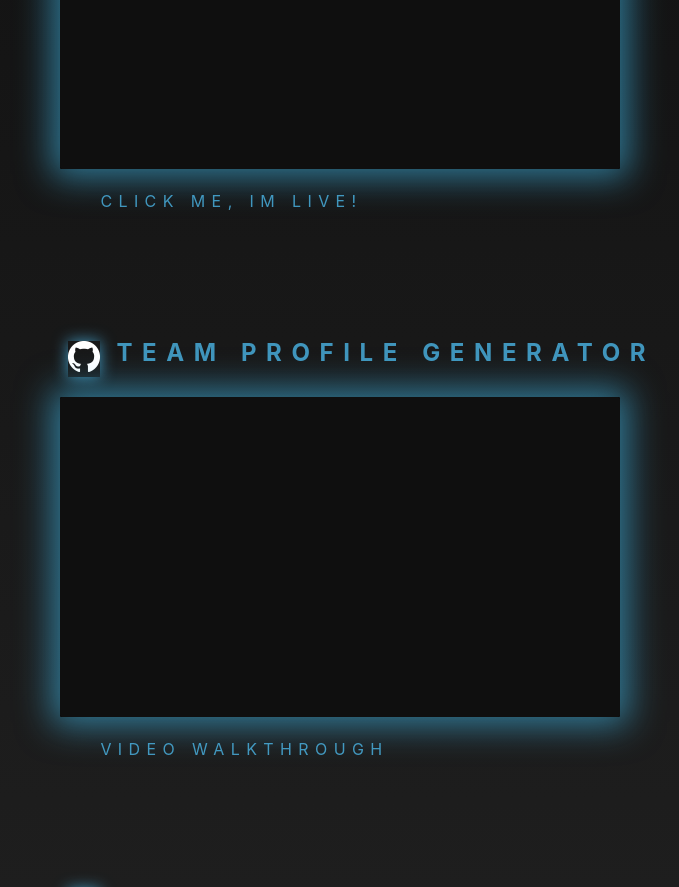
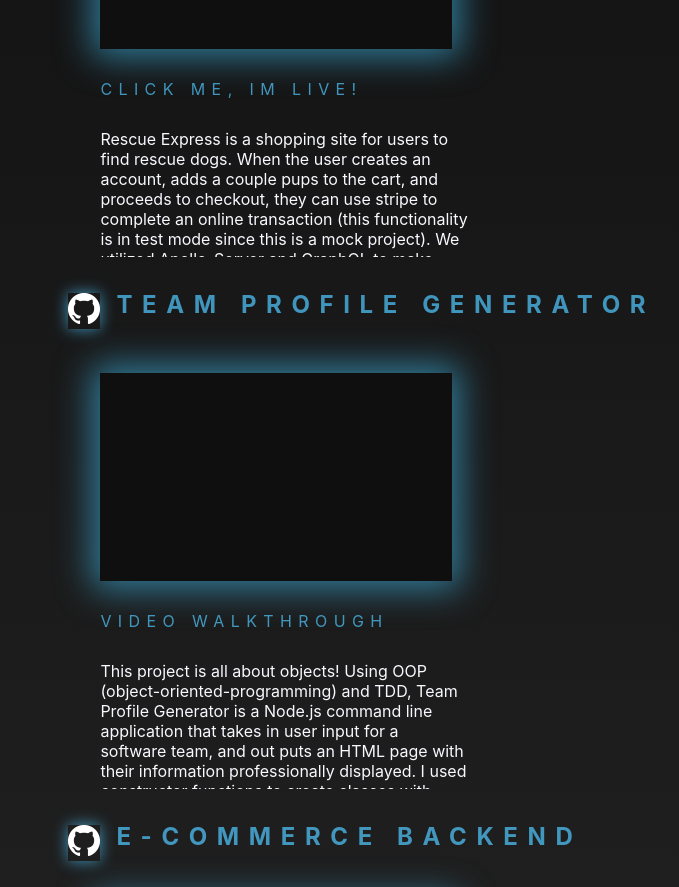
Before and after one commit to 0Blockaye0/React-Portfolio, a React (Create React App) app in the folder my-app/: page /portfolio in a window 1280 px wide. Shown: the part 1880-2767 px from the top of the page, without its empty margins (258-937 px from the left). Built offline with nearby package versions, Linux system fonts and the light colour scheme.

Commit message:
added overview description to project in portfolio.

```diff
--- a/my-app/src/components/Portfolio.js
+++ b/my-app/src/components/Portfolio.js
@@ -18,6 +18,8 @@ function Portfolio() {
       GHLink: "https://github.com/0Blockaye0/WeatherGroupie",
       vid_links: [],
       deployed_link: "https://0blockaye0.github.io/WeatherGroupie/",
+      overview:
+        "WOW how far I have come! This was my first group project and I had so much fun experimenting with unique ways I could deliver data from multiple APIs to create an app to discover new music. WeatherGrooupie uses the Open Weather API to get current weather conditions in a given location and makes calls to the Last.fm API and Napster API to retrieve a sample of a track. We use weather conditions and their synonyms to gather tracks that are tagged with those descriptions. I will admit, the result was not exactly what we had hoped for but it was blast to test our new skills in a team environment. The application is fairly simple, built with only HTML, JS, and CSS with UIkit for some styling.",
     },
     {
       name: "Travel Blogger",
@@ -28,6 +30,7 @@ function Portfolio() {
       GHLink: "https://github.com/0Blockaye0/Travel-Blogger",
       vid_links: [],
       deployed_link: "https://serene-tor-80949.herokuapp.com/",
+      overview: "Travel Blogger is a social media style application using Node.js, Express.js, Handlebars.js, Bycrypt, Passport, MySQL and Sequelize ORM. Users may preform CRUD operations to share short blogs about their travels with other users. As much as I appreciate good old fashion queries in MySQL, Having the chance to work with an ORM like Sequelize proved to have its advantages when creating tables and the writing the queries to retrieve data from them. The server is built with Express.js in the Node.js runtime environment, using passport for user authentication and Bycrpt for password hashing. On the front end, we used Handlebars.js as a templating language which allowed us to conditionally render components and reuse them across the app, which improved performance as well.",
     },
     {
       name: "REX Rescue Express",
@@ -38,6 +41,7 @@ function Portfolio() {
       GHLink: "https://github.com/0Blockaye0/REX-Rescue_Express",
       vid_links: [],
       deployed_link: "https://still-plains-06700.herokuapp.com/",
+      overview: "Rescue Express is a shopping site for users to find rescue dogs. When the user creates an account, adds a couple pups to the cart, and proceeds to checkout, they can use stripe to complete an online transaction (this functionality is in test mode since this is a mock project). We utilized Apollo-Server and GraphQL to make queries, in combination with  Mongoose, an object modeling tool for MongoDB, to structure our data.  On the front-end, we choose React.js and used tools like react-router to create the Nav. The users receive JSON web tokens upon login and signup for user authentication. ",
     },
     {
       name: "Team Profile Generator",
@@ -47,8 +51,11 @@ function Portfolio() {
         "https://drive.google.com/file/d/1YlEnXuKaZ263BjGAMqDaSJHyjyLbkDls/view",
       link_class: "project-links",
       GHLink: "https://github.com/0Blockaye0/Team-Profile-Generator",
-      vid_links: ["https://drive.google.com/file/d/1YlEnXuKaZ263BjGAMqDaSJHyjyLbkDls/view"],
+      vid_links: [
+        "https://drive.google.com/file/d/1YlEnXuKaZ263BjGAMqDaSJHyjyLbkDls/view",
+      ],
       deployed_link: "",
+      overview: "This project is all about objects! Using OOP (object-oriented-programming) and TDD, Team Profile Generator is a Node.js command line application that takes in user input for a software team, and out puts an HTML page with their information professionally displayed. I used constructor functions to create classes with methods and properties to produce objects based on the users input. User input is gathered in the command line with the Inquirer package, and all test are written and preformed using Jest.",
     },
     {
       name: "E-Commerce Backend",
@@ -64,6 +71,7 @@ function Portfolio() {
         "https://drive.google.com/file/d/1w8YItyO8WSBn9ziyN0j0FTGFoOH1mR0H/view",
       ],
       deployed_link: "",
+      overview: "This E-Commerce Back End project was meant to gain the fundamental architecture of e-commerce sites. The project began with a working Express.js API and seeded MySQL database. My Role was to incorporate Sequelize to create the models for the data base, and test the routes using Insomnia Core. The models have requirements, like having using foreign keys and associations to create relationships and references between them. I really enjoyed how much I learned during this project. The knowledge I gained was priceless when they were put to use in later projects. I also really enjoyed working with Insomnia Core to test the routes. Saving the routes to collections increased productivity, saved time, and helped create a nice workflow during testing. Environment variables like the MySQL username and password are stored using the dotenv npm package.",
     },
     {
       name: "Employee Tracker",
@@ -72,8 +80,11 @@ function Portfolio() {
       link_href: "https://github.com/0Blockaye0/Employee-Tracker",
       link_class: "project-links",
       GHLink: "https://github.com/0Blockaye0/Employee-Tracker",
-      vid_links: ["https://drive.google.com/file/d/1jYAfd1ifTtHCz9rO3f-VgQPjXw80-ldU/view"],
+      vid_links: [
+        "https://drive.google.com/file/d/1jYAfd1ifTtHCz9rO3f-VgQPjXw80-ldU/view",
+      ],
       deployed_link: "",
+      overview: "A Command Line CMS(Content Management System) for managing a theoretical company employee database, complete with optional seeds file for mock data. The application is built in Node.js runtime environment with the inquirer npm package for interacting and gathering data from the user. The MySQL2 npm package is used to connect to the MySQL database. Asynchronous functionality is used to preform queries by the use of prepared statements, preventing SQL injections into the MySQL database, improving performance, and making for smooth UI.  The Prepared statements include some join statements that helped me build my skills as a back end developer. Finally, the console.table npm package was used to print the tables in the console for visual reference. I love the way the application turned out, and its real world functionally makes it a great tool for any business.",
     },
   ];
 
@@ -101,30 +112,37 @@ function Portfolio() {
                     alt=""
                     id={project.image_id}
                     src={project.image_src}
-                    style={{ height: `16rem`, width: `30rem` }}
+                    style={{ height: `11rem`, width: `17rem` }}
                   ></img>
                 </a>
               </div>
               <div className="flap"></div>
             </div>
+
             <div className="vid_links">
               {project.vid_links.length > 0 &&
                 project.vid_links.map((link, idx) => {
                   return (
                     <div key={idx}>
-                      <a href={link}>Video Walkthrough {project.vid_links.length > 1 && project.vid_links.indexOf(link) + 1}</a>
+                      <a href={link}>
+                        Video Walkthrough{" "}
+                        {project.vid_links.length > 1 &&
+                          project.vid_links.indexOf(link) + 1}
+                      </a>
                     </div>
                   );
                 })}
-                {project.deployed_link !== "" &&  <a href={project.deployed_link} className="deployed_link">CLICK ME, IM LIVE!</a>}
+              {project.deployed_link !== "" && (
+                <a href={project.deployed_link} className="deployed_link">
+                  CLICK ME, IM LIVE!
+                </a>
+              )}
             </div>
-            {/* <div className="deployed-links-container">
-                {project.deployed_link !== "" &&  <a href={project.deployed_link} className="deployed_link">CLICK ME, IM LIVE!</a>}
-            </div> */}
+
+            <div className="overview-container">{project.overview}</div>
           </div>
         );
       })}
-      {/* </section> */}
     </section>
   );
 }
--- a/my-app/src/index.css
+++ b/my-app/src/index.css
@@ -4,21 +4,17 @@
 
 body,
 html {
-  /* height: 100%; */
-  /* width: 100%; */
   margin: 0;
   font-family: -apple-system, BlinkMacSystemFont, "Segoe UI", "Roboto", "Oxygen",
     "Ubuntu", "Cantarell", "Fira Sans", "Droid Sans", "Helvetica Neue",
     sans-serif;
   -webkit-font-smoothing: antialiased;
   -moz-osx-font-smoothing: grayscale;
-  /* background-image: linear-gradient(#000000, #313131); */
   color: ghostwhite;
 }
 
 .wrapper {
   min-height: 100%;
-  /* margin-bottom: -120px; */
 }
 
 body {
@@ -113,18 +109,9 @@ a:hover {
   font-style: italic;
   text-shadow: 0 0 10px black;
 }
-
 /* END */
 
 /* CSS FROM PURPLE SIDEBAR MENU */
-
-/* .sidebar {
-  position: fixed;
-  width: 25%;
-  height: 100vh;
-  background: #312450;
-  font-size: 0.65em;
-} */
 
 .sidebar {
   display: inline-grid;
@@ -194,7 +181,6 @@ a:not(.active):hover a {
 .is-active {
   color: white;
 }
-
 /* END */
 
 .footer {
@@ -211,28 +197,20 @@ a:not(.active):hover a {
   height: 500px;
 }
 
-/* #footerLink {
-  line-height: 2em;
-}
-
-#footerLink::after {
-  display: none;
-}  */
-
 /* PROJECT DISPLAY CARD  */
 .form-container {
   position: relative;
   transform: translate(-50%, -50%);
-  height: 20rem;
-  width: 35rem;
+  height: 13rem;
+  width: 22rem;
   background: black;
   overflow: hidden;
   border-radius: 2px;
   cursor: pointer;
-  box-shadow: 0 0 35px 8px rgb(67 202 255/ 56%);
-  margin-top: 12rem;
-  margin-bottom: 0.5rem;
-  margin-left: 15rem;
+  box-shadow: 0 0 35px 8px rgb(67 202 255 / 56%);
+  margin-top: 10rem;
+  margin-bottom: 4.5rem;
+  margin-left: 11rem;
 }
 
 .form-content {
@@ -243,8 +221,8 @@ a:not(.active):hover a {
   color: black;
   padding: 40px;
   background: black;
-  /* font-family: 'Merriweather', serif; */
 }
+
 .flap {
   width: 100%;
   height: 100%;
@@ -255,7 +233,6 @@ a:not(.active):hover a {
   content: "";
   height: 100%;
   width: 50%;
-  /* background: url("https://pbs.twimg.com/profile_images/1347260174176710658/2GfSZ1i__400x400.jpg") white; */
   background-position: 100px;
   background-repeat: no-repeat;
   transition: 1s;
@@ -268,7 +245,6 @@ a:not(.active):hover a {
   height: 100%;
   width: 50%;
   right: 0;
-  /* background: url("https://pbs.twimg.com/profile_images/1347260174176710658/2GfSZ1i__400x400.jpg") white; */
   background-position: -200px;
   background-repeat: no-repeat;
   transition: 1s;
@@ -328,8 +304,8 @@ a:not(.active):hover a {
 }
 
 .profileImages {
-  height: 16rem;
-  width: 30rem;
+  height: 11rem;
+  width: 17rem;
 }
 
 /* CONTACT FORM */
@@ -400,6 +376,7 @@ a:not(.active):hover a {
   padding: 10px;
   border-radius: 5px;
 }
+
 #contact-form button[type="submit"]:hover {
   background-image: linear-gradient(to bottom, #43caff 0%, #8ccee9 52%);
   background-image: -moz-linear-gradient(to bottom, #43caff 0%, #8ccee9 52%);
@@ -408,6 +385,7 @@ a:not(.active):hover a {
   -moz-transition: background 0.3s ease-in-out;
   transition: background-color 0.3s ease-in-out;
 }
+
 #contact-form button[type="submit"]:active {
   box-shadow: inset 0 1px 3px rgb(67 202 255);
 }
@@ -435,3 +413,10 @@ a:not(.active):hover a {
   display: contents;
 }
 /* END */
+
+.overview-container {
+  height: 8rem;
+  overflow: scroll;
+  margin-top: -4rem;
+  width: 23rem;
+}
```
